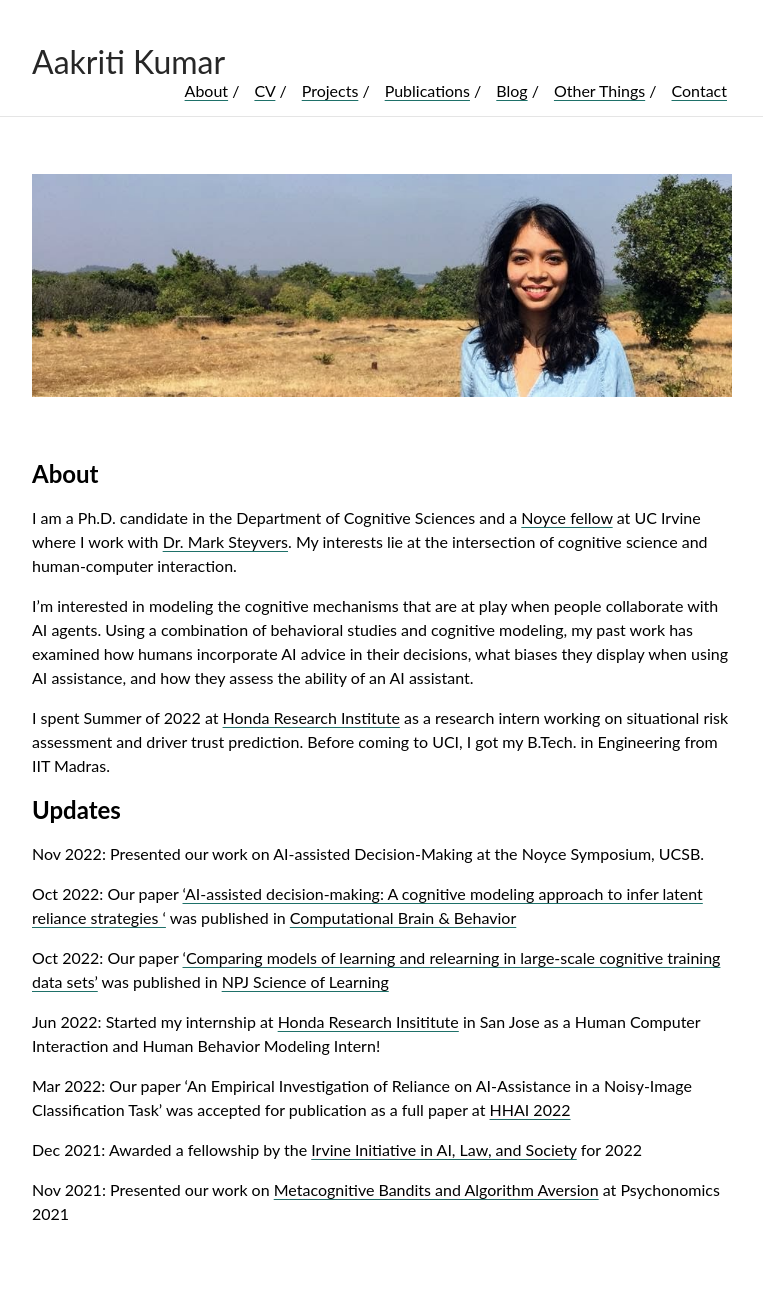
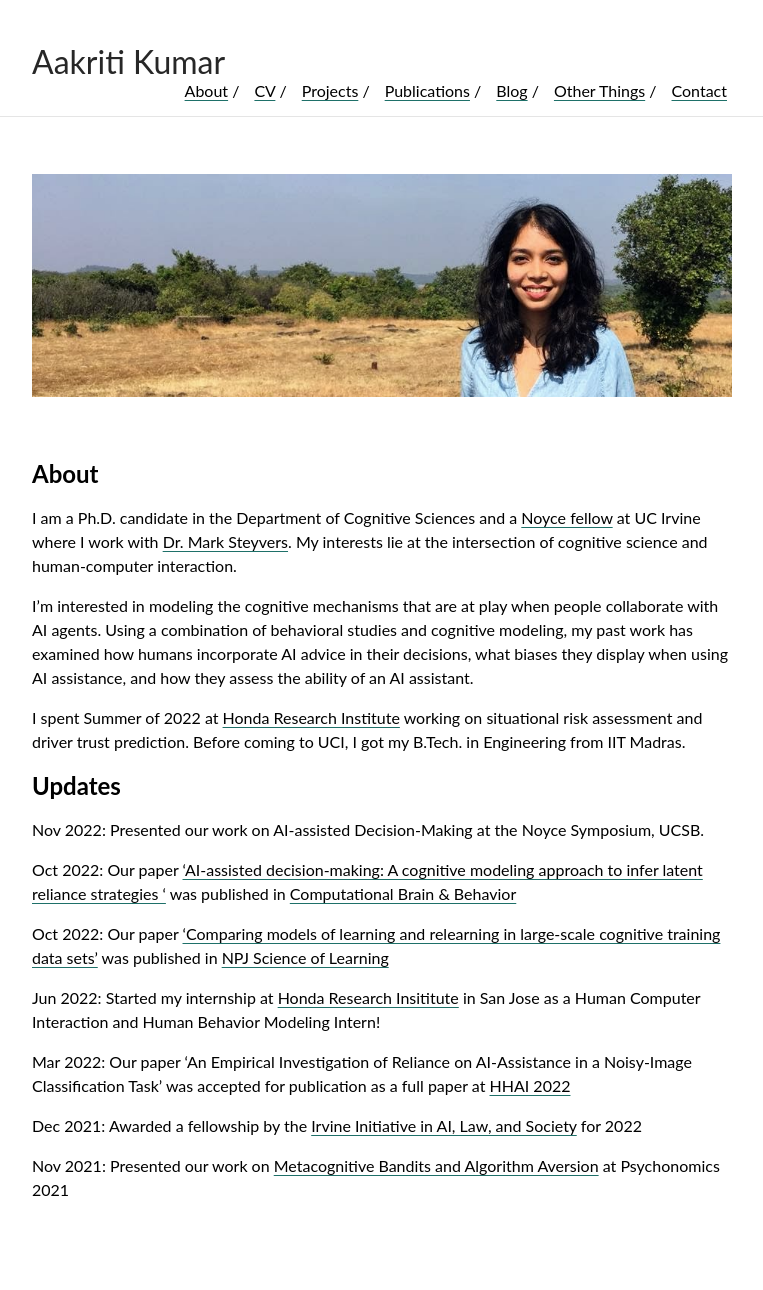
Before and after one commit to aakriti1kumar/aakriti1kumar.github.io, a Jekyll site: the page built from index.md, in a window 1280 px wide. Shown: the whole page, without its empty margins (258-1021 px from the left). Built offline with Jekyll 4.4.1, drawn with Linux system fonts in a browser that asks for light colours; our own code applies the rules of GitHub Pages for plain Markdown files; after the commit the page ends 1266 px from its top, so only the background shows below that.

Commit message:
Update index.md

```diff
--- a/index.md
+++ b/index.md
@@ -9,7 +9,7 @@ I am a Ph.D. candidate in the Department of Cognitive Sciences and a [Noyce fell
 
 I'm interested in modeling the cognitive mechanisms that are at play when people collaborate with AI agents. Using a combination of behavioral studies and cognitive modeling, my past work has examined how humans incorporate AI advice in their decisions, what biases they display when using AI assistance, and how they assess the ability of an AI assistant.
 
-I spent Summer of 2022 at [Honda Research Institute](https://usa.honda-ri.com/) as a research intern working on situational risk assessment and driver trust prediction. Before coming to UCI, I got my B.Tech. in Engineering from IIT Madras.
+I spent Summer of 2022 at [Honda Research Institute](https://usa.honda-ri.com/) working on situational risk assessment and driver trust prediction. Before coming to UCI, I got my B.Tech. in Engineering from IIT Madras.
 
 
 ## Updates
```
